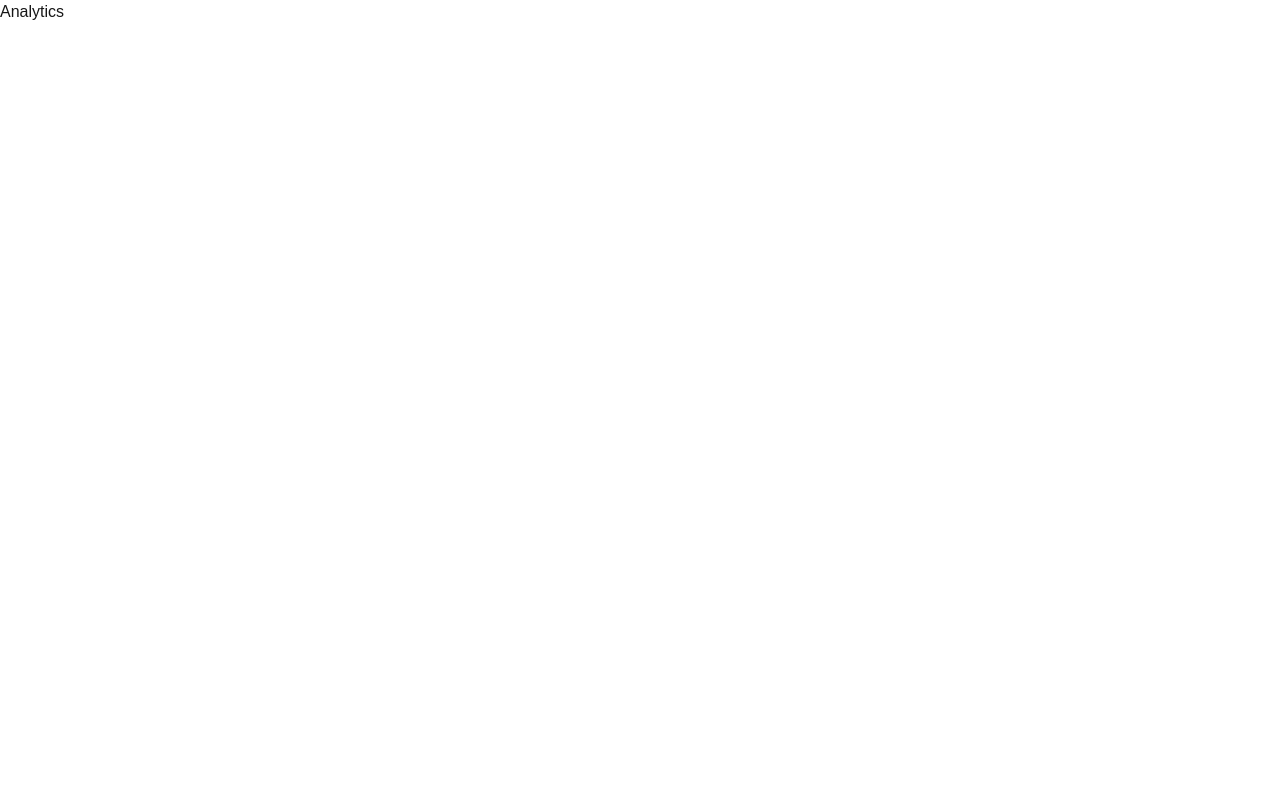
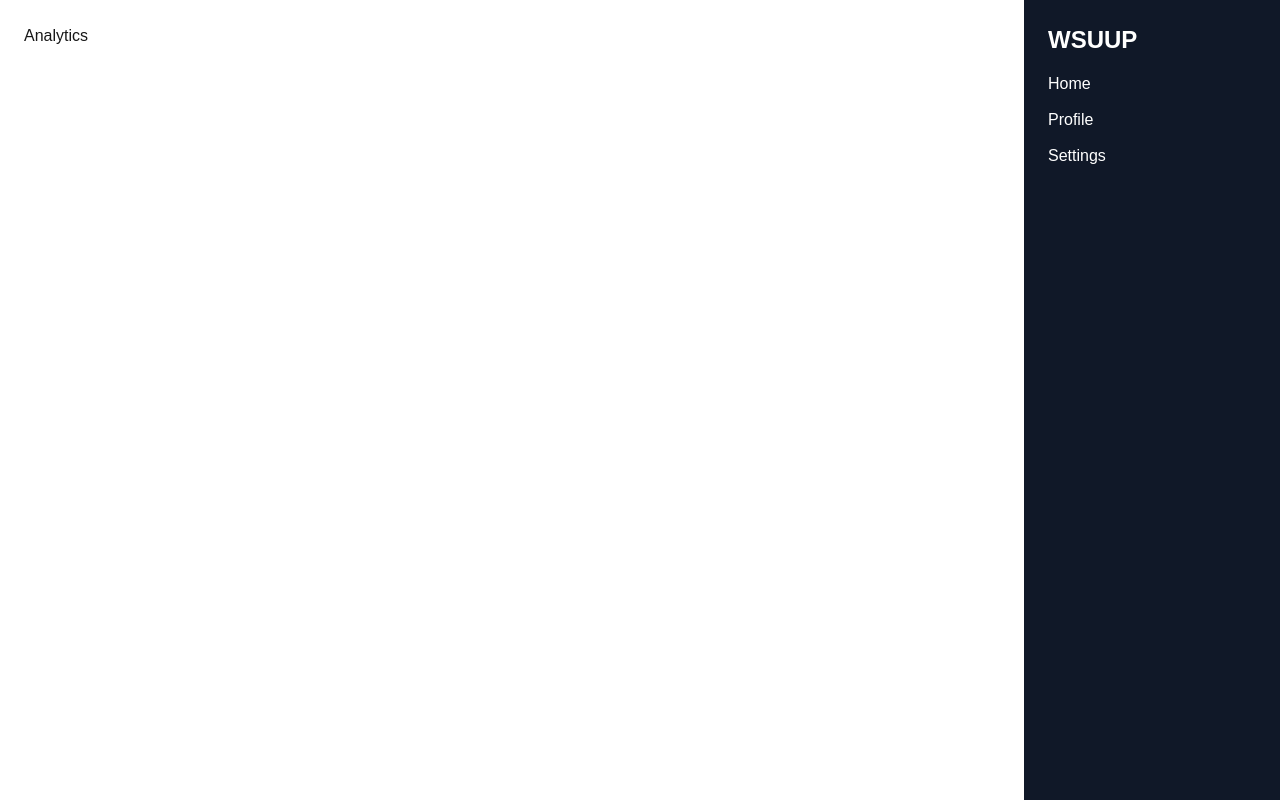
Before and after one commit to hunchodragovic/nextrepo, a Next.js app: page /dashboard/analytics in a window 1280 px wide. Built offline with nearby package versions, Linux system fonts and the light colour scheme.

Commit message:
added a sidebar

```diff
--- a/app/layout.tsx
+++ b/app/layout.tsx
@@ -25,9 +25,26 @@ export default function RootLayout({
   return (
     <html lang="en">
       <body
-        className={`${geistSans.variable} ${geistMono.variable} antialiased`}
+        className={`${geistSans.variable} ${geistMono.variable} antialiased flex`}
       >
-        {children}
+        {/* Main Content */}
+        <main className="w-full p-6 mr-64">{children}</main>
+
+        {/* Sidebar */}
+        <aside className="w-64 h-screen fixed right-0 top-0 bg-gray-900 text-white p-6 flex flex-col gap-4">
+          <h1 className="text-2xl font-bold">WSUUP</h1>
+          <nav className="flex flex-col gap-3">
+            <a href="/" className="hover:text-gray-300">
+              Home
+            </a>
+            <a href="/profile" className="hover:text-gray-300">
+              Profile
+            </a>
+            <a href="/settings" className="hover:text-gray-300">
+              Settings
+            </a>
+          </nav>
+        </aside>
       </body>
     </html>
   );
```
